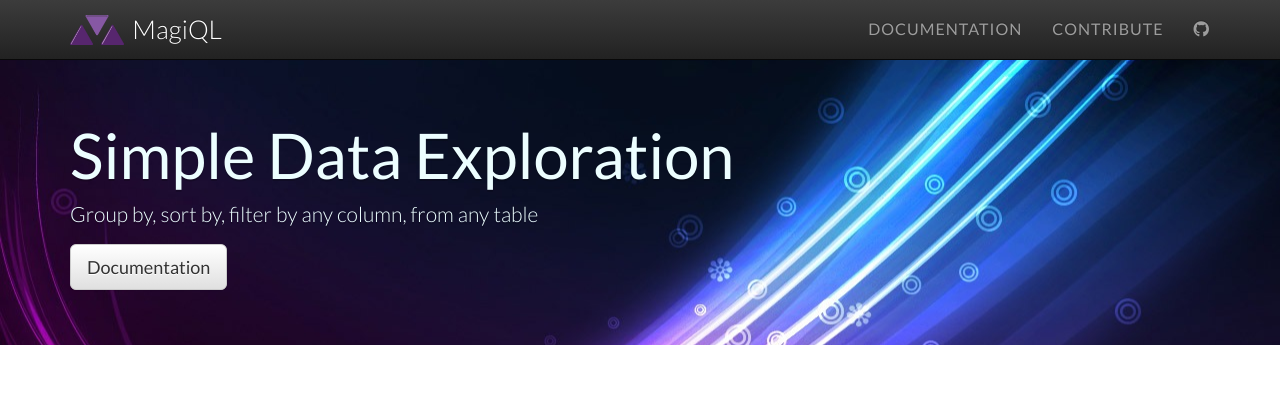
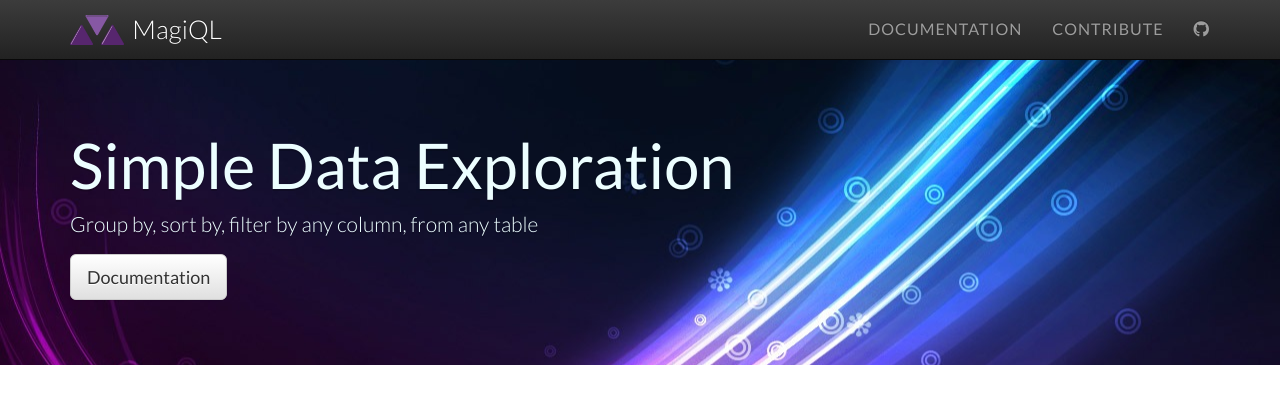
Before and after one commit to MagiQL/magiql.github.io, a Jekyll site: the page built from index.html, in a window 1280 px wide. Shown: the top 404 px of the page. Built offline with Jekyll 4.4.1, drawn with Linux system fonts in a browser that asks for light colours; nearby versions of some CDN libraries; a script that is not in the unit is left out.

Commit message:
Update landing.html

```diff
--- a/_layouts/landing.html
+++ b/_layouts/landing.html
@@ -31,7 +31,7 @@
 	    font-family: Lato, sans-serif;
 	    text-shadow: rgba(0, 0, 0, 0.2) 0px 2px 0px;
 	    margin-bottom: 50px;
-	    padding: 40px 0;
+	    padding: 50px 0;
 	    width:100%;
 	    color:#ECFEFF;
 	    background-size: 150%;
```
